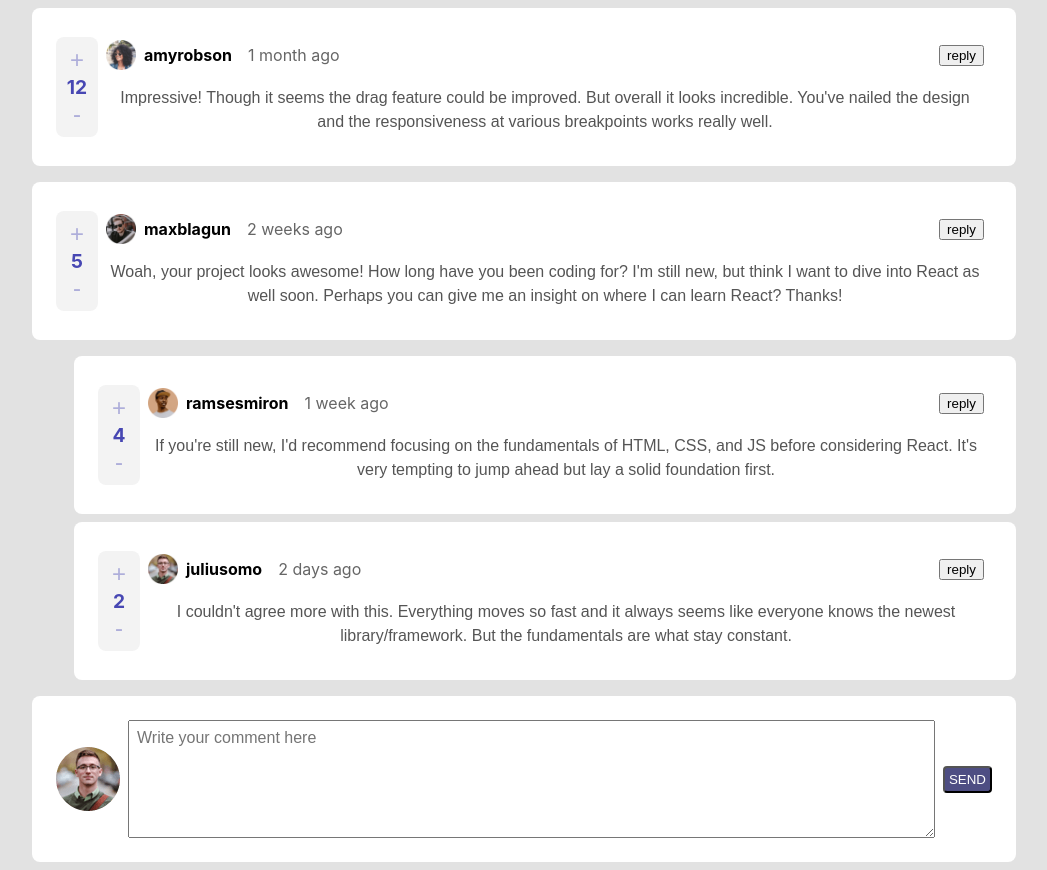
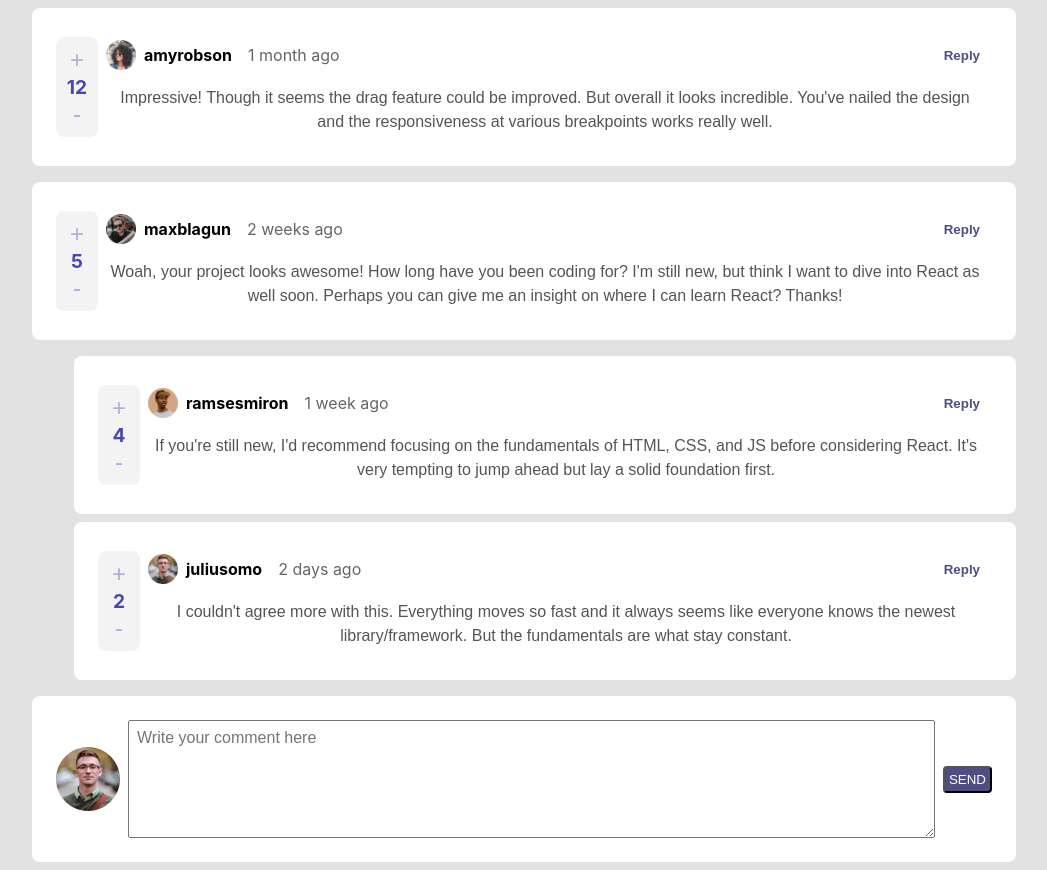
Before and after one commit to blautista/mentor-comment-box, a React (Create React App) app: page / in a window 1280 px wide. Shown: the whole page, without its empty margins (116-1163 px from the left). Built offline with nearby package versions, Linux system fonts and the light colour scheme.

Commit message:
Changed reply to Button in CommentHeader

```diff
--- a/src/components/CommentHeader.js
+++ b/src/components/CommentHeader.js
@@ -1,5 +1,6 @@
 import React from "react";
 import styles from "./CommentHeader.module.css";
+import Button from "./Buttons/Button";
 
 const CommentHeader = (props) => {
   return (
@@ -13,7 +14,7 @@ const CommentHeader = (props) => {
         <span className={styles.username}>{props.user.username}</span>
         <span className={styles.createdAt}>{props.createdAt}</span>
       </div>
-      <button>reply</button>
+      <Button text='Reply' styling='successNoBorder'/>
     </div>
   );
 };
```
